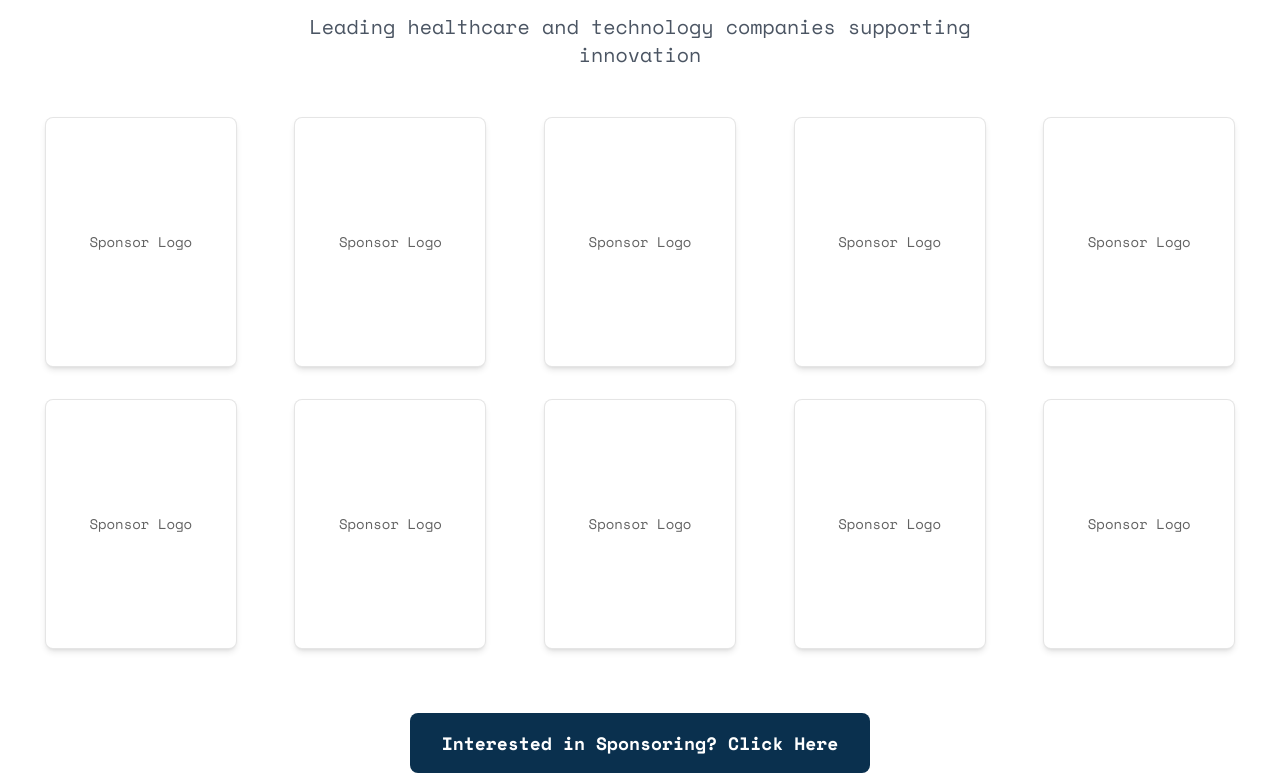
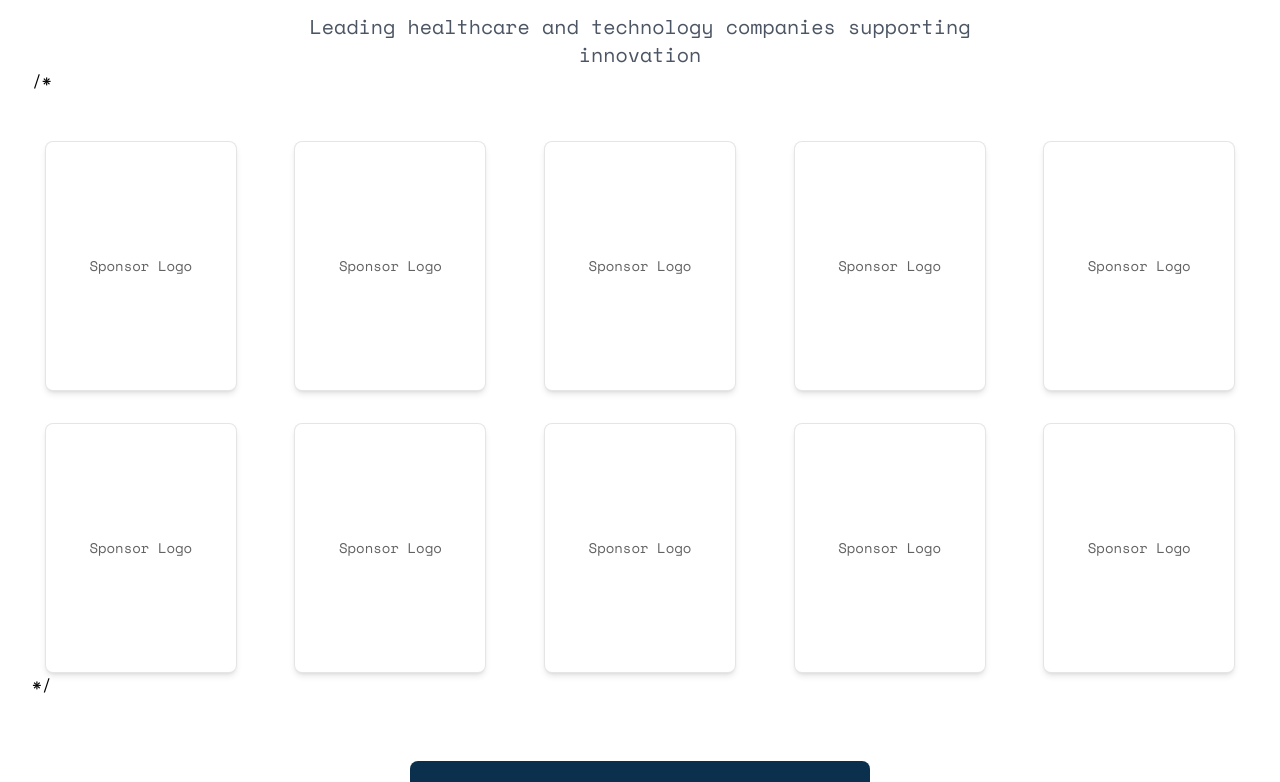
Before and after one commit to AvinashValuveri/HacktivateHealth, a React (Vite) app: page / in a window 1280 px wide. Shown: the part 5111-5893 px from the top of the page. Built offline with nearby package versions, Linux system fonts and the light colour scheme.

Commit message:
Update Sponsors.tsx

```diff
--- a/src/components/sections/Sponsors.tsx
+++ b/src/components/sections/Sponsors.tsx
@@ -14,7 +14,7 @@ export default function Sponsors() {
           />
         </AnimatedSection>
 
-        <div className="mt-12">
+       /* <div className="mt-12">
           <div className="grid grid-cols-2 md:grid-cols-3 lg:grid-cols-5 gap-8 items-center justify-items-center">
             {[...Array(10)].map((_, i) => (
               <AnimatedSection key={i}>
@@ -24,7 +24,7 @@ export default function Sponsors() {
               </AnimatedSection>
             ))}
           </div>
-
+          */
           <AnimatedSection>
             <div className="mt-16 text-center">
               <a
```
